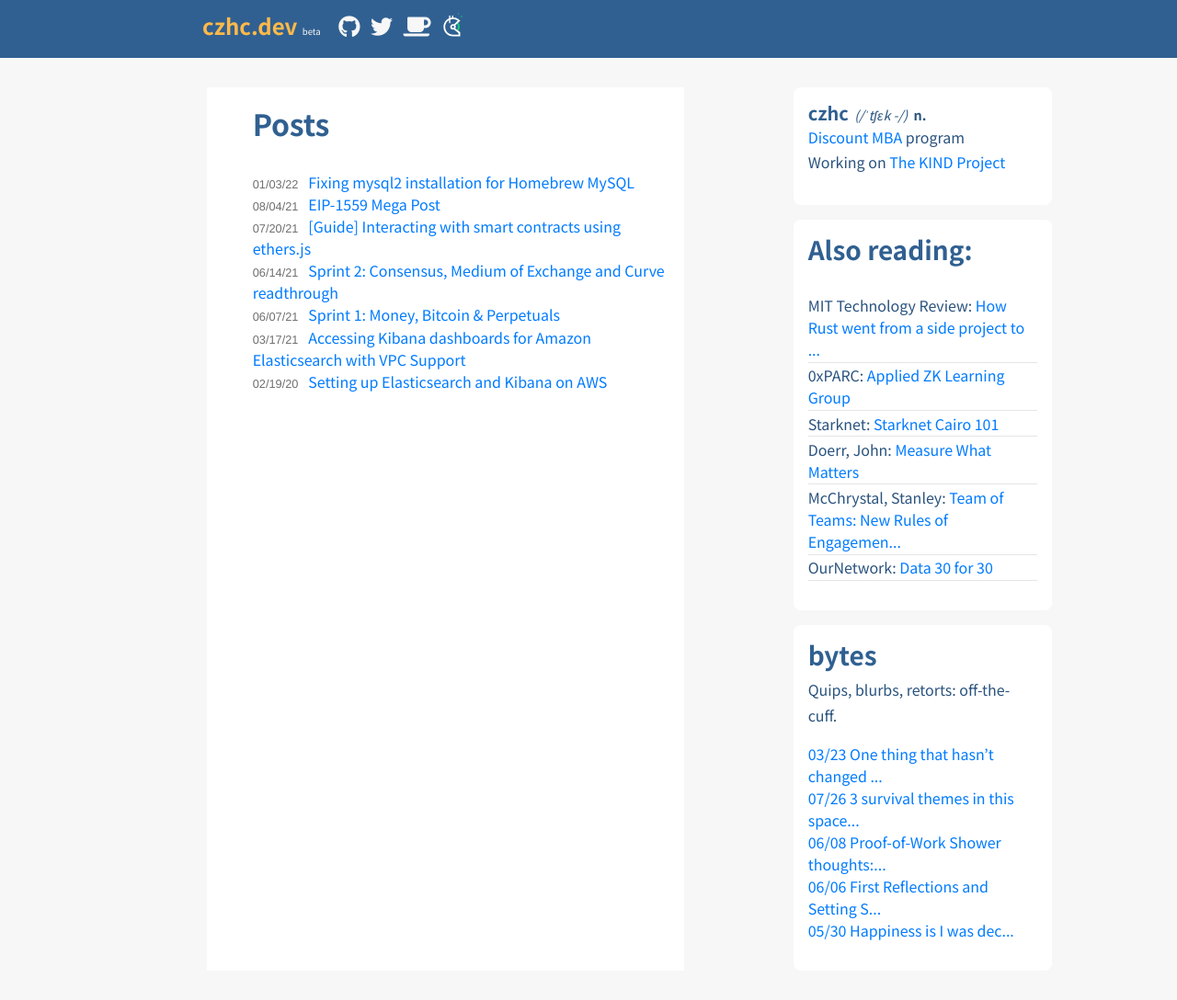
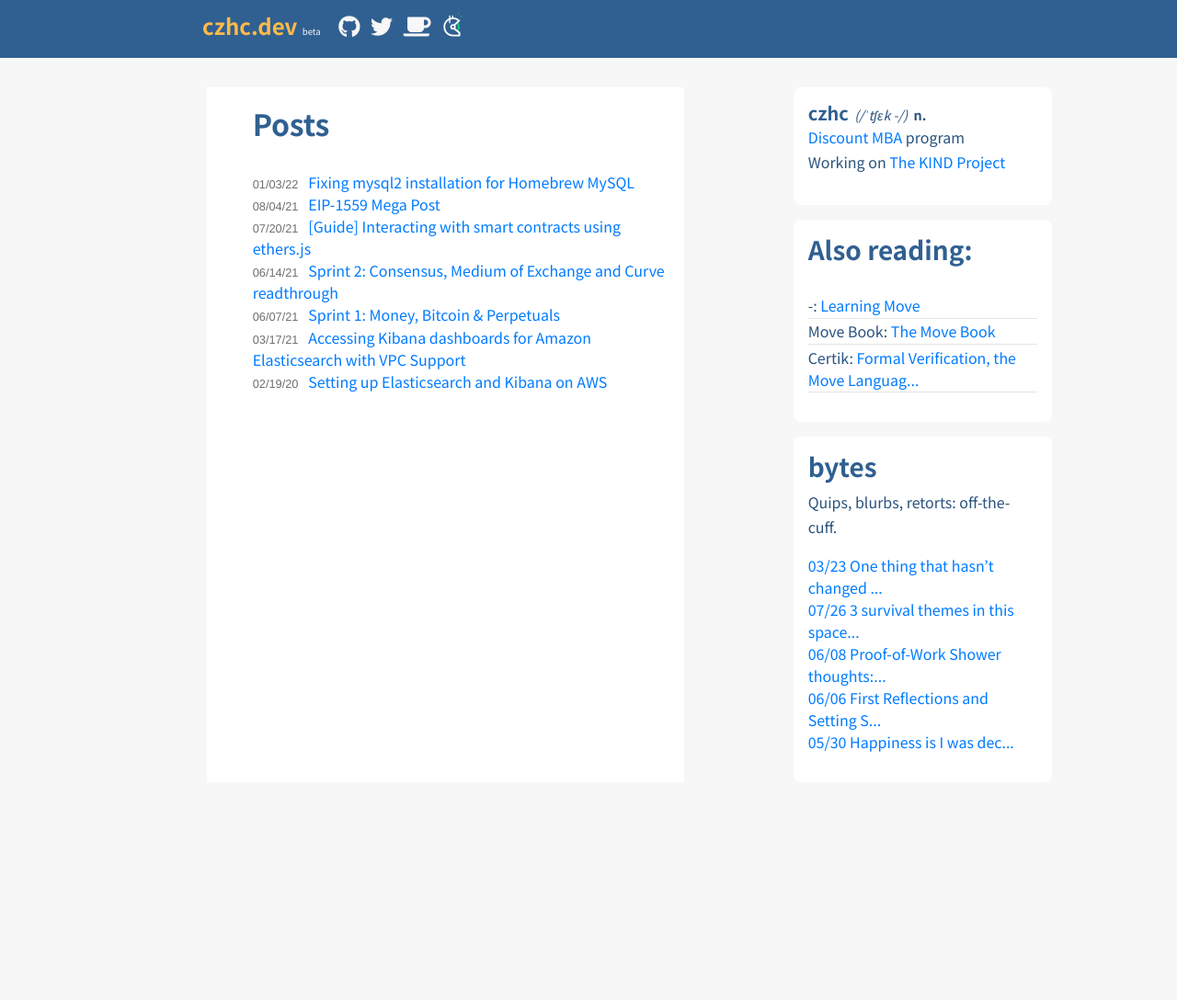
Before and after one commit to czhc/czhc.github.io, a Jekyll site: the page built from index.html, in a window 1280 px wide. Shown: the whole page at 92% size. Built offline with Jekyll 4.4.1, drawn with Linux system fonts in a browser that asks for light colours; nearby versions of some CDN libraries; after the commit the page ends 900 px from its top, so only the background shows below that.

Commit message:
Update bookmarks.yml

```diff
--- a/_data/bookmarks.yml
+++ b/_data/bookmarks.yml
@@ -1,18 +1,9 @@
-- url: "https://archive.ph/2023.02.14-154049/https://www.technologyreview.com/2023/02/14/1067869/rust-worlds-fastest-growing-programming-language/#selection-457.0-467.0"
-  src: "MIT Technology Review"
-  title: "How Rust went from a side project to the world’s most-loved programming language"
-- url: "https://learn.0xparc.org/"
-  src: 0xPARC
-  title: Applied ZK Learning Group
-- url: "https://github.com/starknet-edu/starknet-cairo-101"
-  src: Starknet
-  title: Starknet Cairo 101
-- url: "https://www.youtube.com/watch?v=DXSIHm115gk"
-  src: "Doerr, John"
-  title: "Measure What Matters"
-- url: "https://www.amazon.com/dp/B01N3UMHD2/ref=cm_sw_r_cp_ep_dp_FRwKBb7FX5FC0"
-  src: "McChrystal, Stanley"
-  title: "Team of Teams: New Rules of Engagement for a Complex World"
-- url: "https://www.youtube.com/watch?v=yDSmTUrpdoQ&list=PL_7kfUeJgSzz5Fltb2nivE_8xuAe2XTJl&index=1"
-  src: OurNetwork
-  title: Data 30 for 30
+- url: "https://github.com/czhc/move-book/blob/main/BOOKMARKS.md"
+  src: "-"
+  title: "Learning Move"
+- url: "https://move-book.com/"
+  src: "Move Book"
+  title: "The Move Book"
+- url: "https://www.certik.com/resources/blog/2wSOZ3mC55AB6CYol6Q2rP-formal-verification-the-move-language-and-the-move-prover"
+  src: "Certik"
+  title: "Formal Verification, the Move Language, and the Move Prover"
```
